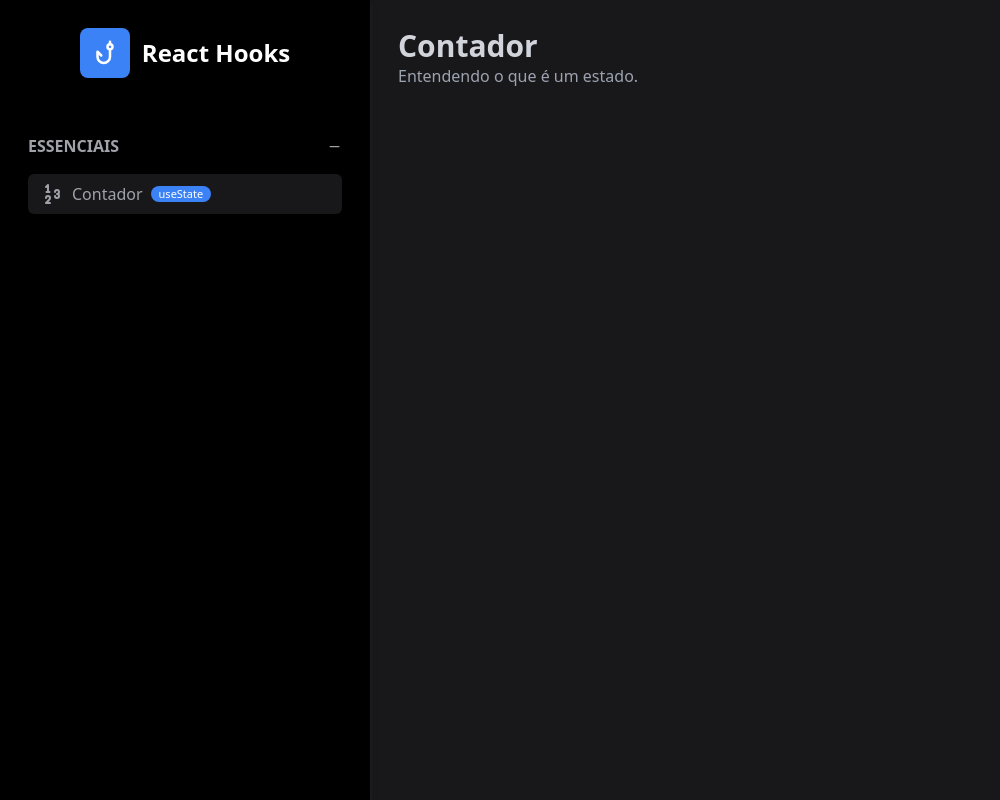
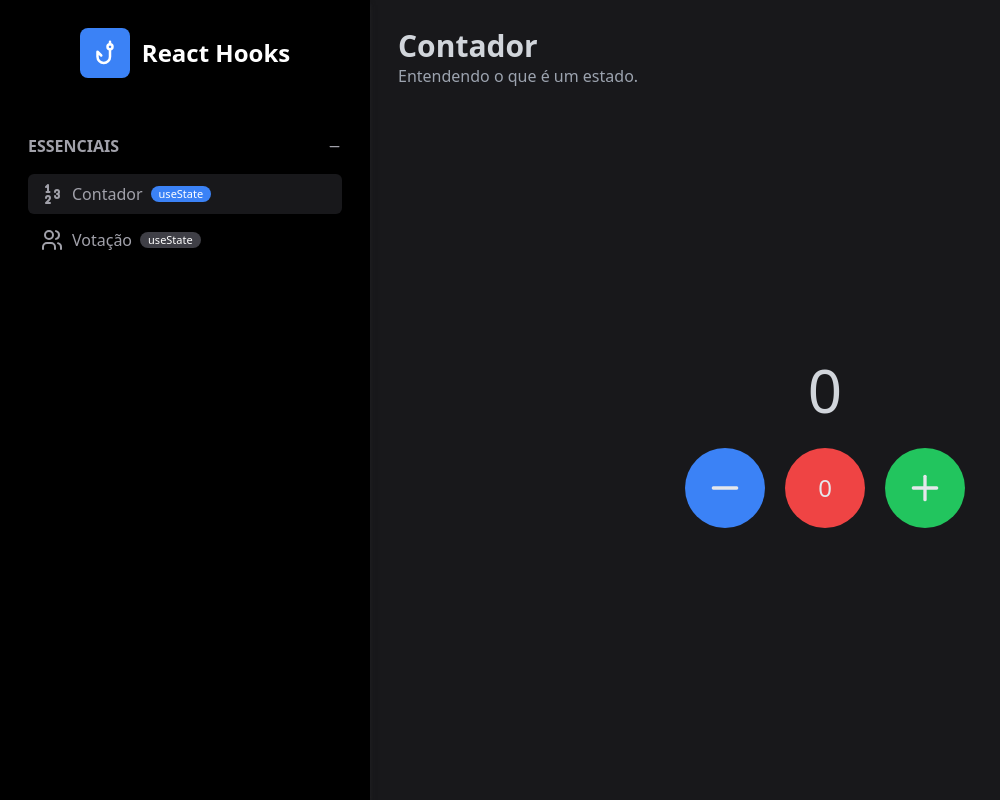
Before and after one commit to FabinhoFlauzino/template-hooks, a Next.js app: page /essenciais/contador in a window 1280 px wide. Shown: the whole page, without its empty margins (0-1000 px from the left). Built offline with nearby package versions, Linux system fonts and the light colour scheme.

Commit message:
Usando useState

```diff
--- a/src/components/template/MenuPrincipal.tsx
+++ b/src/components/template/MenuPrincipal.tsx
@@ -1,4 +1,4 @@
-import { IconMenu, IconNumbers, IconX } from "@tabler/icons-react";
+import { IconMenu, IconNumbers, IconUsers, IconX } from "@tabler/icons-react";
 import { MenuItem } from "../../data/models/MenuItem";
 import { MenuSecao } from "../../data/models/MenuSecao";
 import Logo from "./Logo";
@@ -13,11 +13,17 @@
             aberta: true,
             itens: [
                 {
-                    titulo:"Contador",
+                    titulo: "Contador",
                     url: "/essenciais/contador",
                     tag: "useState",
                     icone: <IconNumbers />
-                }
+                },
+                {
+                    titulo: "Votação",
+                    url: "/essenciais/votacao",
+                    tag: "useState",
+                    icone: <IconUsers />
+                },
             ],
         },
     ];
--- a/src/pages/essenciais/contador.tsx
+++ b/src/pages/essenciais/contador.tsx
@@ -1,10 +1,43 @@
+import Botao from "@/components/template/Botao";
+import Display from "@/components/template/Display";
+import Flex from "@/components/template/Flex";
 import Pagina from "@/components/template/Pagina";
+import { IconMinus, IconPlus } from "@tabler/icons-react";
+import { useState } from "react";
 
 export default function () {
+  const [count, setCount] = useState(0)
   return (
     <Pagina
-    titulo="Contador"
-    subtitulo="Entendendo o que é um estado."
-    ></Pagina>
+      titulo="Contador"
+      subtitulo="Entendendo o que é um estado."
+    >
+      <Display texto={count} />
+      <Flex gap={5}>
+        <Botao
+          redondo
+          icone={<IconMinus size={40} />}
+          tamanho="2xl"
+          cor="bg-blue-500"
+          onClick={() => setCount(count - 1)}
+        />
+
+        <Botao
+          redondo
+          texto="0"
+          tamanho="2xl"
+          cor="bg-red-500"
+          onClick={() => setCount(0)}
+        />
+
+        <Botao
+          redondo
+          icone={<IconPlus size={40} />}
+          tamanho="2xl"
+          cor="bg-green-500"
+          onClick={() => setCount(count + 1)}
+        />
+      </Flex>
+    </Pagina>
   )
 }
--- /dev/null
+++ b/src/pages/essenciais/votacao.tsx
@@ -0,0 +1,53 @@
+import Botao from "@/components/template/Botao";
+import Display from "@/components/template/Display";
+import Flex from "@/components/template/Flex";
+import Pagina from "@/components/template/Pagina";
+import { useState } from "react";
+
+export default function () {
+  const [dados, setDados] = useState({
+    votosRoxo: 0,
+    votosVerde: 0
+  })
+
+  function votosRoxo() {
+    setDados((dadosAtuais) => {
+      return {
+        votosRoxo: dadosAtuais.votosRoxo + 1,
+        votosVerde: dadosAtuais.votosVerde
+      }
+    })
+  }
+
+  function votosVerde() {
+    setDados((dadosAtuais) => {
+      return {
+        votosRoxo: dadosAtuais.votosRoxo,
+        votosVerde: dadosAtuais.votosVerde + 1
+      }
+    })
+  }
+
+  function zerarVotacao() {
+    setDados(() => {
+      return { votosRoxo: 0, votosVerde: 0 }
+    })
+  }
+
+  return (
+    <Pagina titulo="Votação" subtitulo="Usando estado com objeto">
+      <Flex col center>
+        <Display
+          texto="Qual a melhor cor"
+          textoComplementar={`Verde: ${dados.votosVerde} | Roxo: ${dados.votosRoxo}`}
+        />
+        <Flex gap={5}>
+          <Botao cor="bg-green-600" onClick={votosVerde} redondo tamanho="2xl" />
+          <Botao cor="bg-purple-600" onClick={votosRoxo} redondo tamanho="2xl" />
+        </Flex>
+
+        <Botao texto="Zerar" onClick={zerarVotacao} cor="bg-zinc-700" tamanho="lg" />
+      </Flex>
+    </Pagina>
+  )
+}
```
